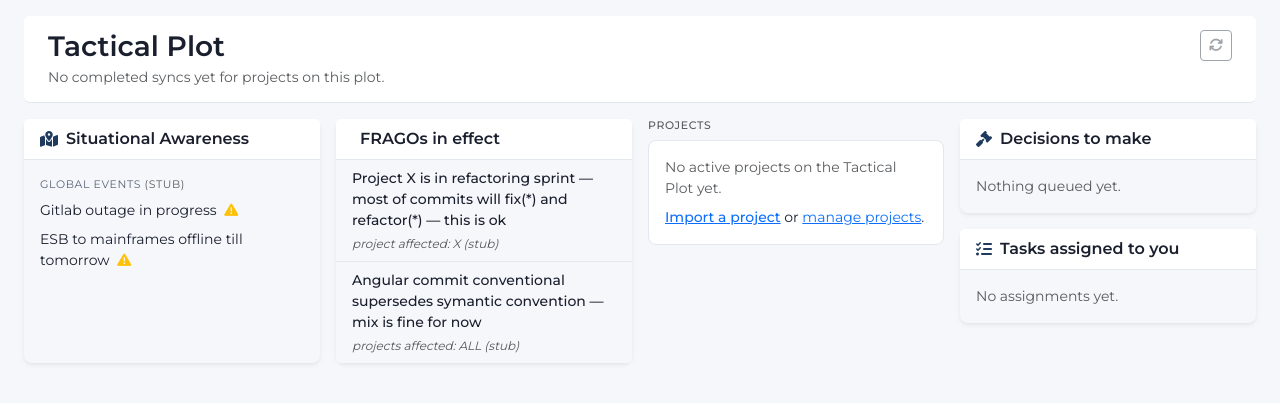
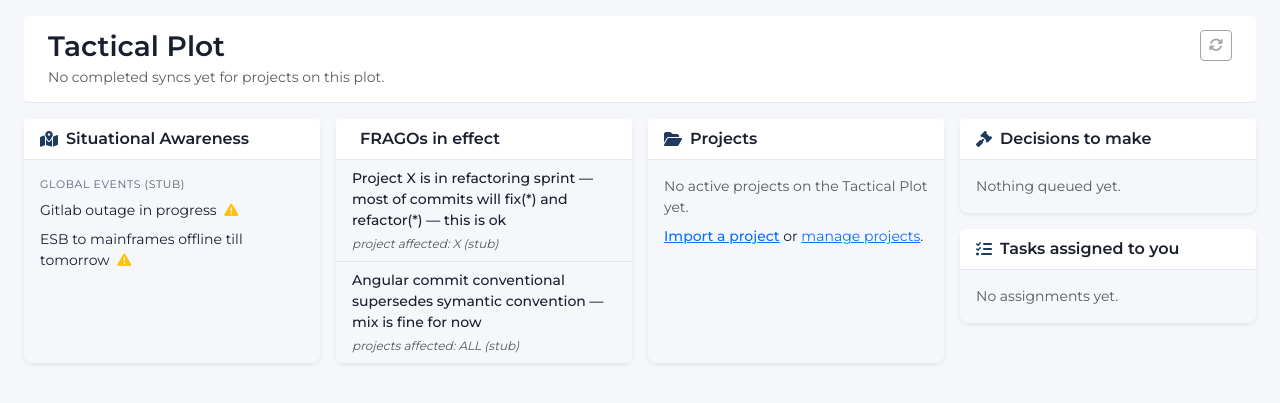
Before and after one commit to FeatureFactory-io/huginn, a Django app: page /?next=/projects/ in a window 1280 px wide. Shown: the part 59-462 px from the top of the page. Run offline with Django 5.2, Linux system fonts and the light colour scheme; the visitor is signed in with stand-in values (Sample User, id 1); data that the repository does not hold is empty; parts of the project's set-up code (start-up, migrations or seed data) failed here and were passed over; some libraries are stand-ins or nearby versions.

Commit message:
refactor(ui): Projects rail matches FRAGOs list-group widget
- Single card + flush rows; rows are list-group-item-action links
- Replace hg-card tiles with FW-medium title line, badge, prose subline
- Sync state as left border accent + badge; drop standalone color-bar tiles
- Trim unused hg-plot-tile body rule

Co-authored-by: Cursor <cursoragent@cursor.com>

```diff
--- a/static/css/huginn.css
+++ b/static/css/huginn.css
@@ -160,15 +160,10 @@ main.hg-main {
   flex: 1 1 auto;
 }
 
-/* Tactical Plot project tiles: less vertical padding than generic hg-card */
-.hg-card.hg-plot-tile .card-body {
-  padding: 0.65rem 1rem 0.8rem;
-}
 
-.hg-plot-tile-path {
-  line-height: 1.25;
-  max-width: min(46%, 11rem);
-  padding-top: 0.125rem;
+.hg-plot-project-path {
+  max-width: min(100%, 11rem);
+  text-align: end;
 }
 
 .hg-edit-project-source {
--- a/ui/templates/ui/dashboard/projects.html
+++ b/ui/templates/ui/dashboard/projects.html
@@ -62,17 +62,21 @@
   </div>
 
   <div class="col-12 col-xl-3 order-3" data-testid="dashboard-plot-col-projects">
-    <h2 class="h6 hg-label-caps text-muted mb-2">Projects</h2>
-    <div class="vstack gap-3">
+    <section class="card border-0 shadow-sm rounded-3 hg-plot-sidebar-card h-100" data-testid="dashboard-rail-projects">
+      <div class="card-header bg-white fw-semibold border-bottom py-2 px-3 d-flex align-items-center">
+        <i class="fa-solid fa-folder-open me-2 text-primary" aria-hidden="true"></i>
+        <span>Projects</span>
+      </div>
       {% if dashboard_projects %}
+      <div class="list-group list-group-flush small">
         {% for card in dashboard_projects %}
-        <div class="d-flex" data-testid="dashboard-project-card-{{ card.pk }}">
-          <article class="hg-card hg-plot-tile h-100 w-100 position-relative" tabindex="0" role="article">
-            <div class="color-bar {{ card.sync_bar_hue }}" aria-hidden="true"></div>
-            <div class="card-body">
-              <div class="d-flex align-items-start justify-content-between gap-2 flex-wrap">
-                <h3 class="h6 hg-card-name flex-grow-1 mb-0 d-flex gap-2 align-items-center min-w-0">
-                  <span class="hg-source-icons d-inline-flex align-items-center gap-1 lh-1 position-relative z-2" aria-hidden="false">
+        <a class="list-group-item list-group-item-action px-3 py-2 border-start border-3 {{ card.sync_border_class }} text-decoration-none text-reset"
+           href="{% url 'projects-detail' pk=card.pk %}"
+           aria-label="Open project {{ card.name }}"
+           data-testid="dashboard-project-card-{{ card.pk }}">
+          <div class="d-flex justify-content-between align-items-start gap-2 mb-1">
+            <div class="fw-medium d-flex gap-2 align-items-center min-w-0 flex-grow-1">
+              <span class="hg-source-icons d-inline-flex align-items-center gap-1 lh-1 flex-shrink-0" aria-hidden="false">
                 {% for src in card.sources %}
                   <img src="https://cdn.simpleicons.org/{{ src.si_slug }}"
                        width="18"
@@ -88,41 +92,37 @@
                 {% endif %}
               </span>
               <span class="text-break" data-testid="dashboard-card-{{ card.pk }}-name">{{ card.name }}</span>
-                </h3>
+            </div>
             {% if card.source_path %}
-                <div class="hg-plot-tile-path text-end flex-shrink-0 position-relative z-2" data-testid="dashboard-card-{{ card.pk }}-source-path">
-                  <code class="small text-body text-break d-inline-block text-end">{{ card.source_path }}</code>
-                </div>
+            <code class="small text-body ms-1 text-break flex-shrink-0 hg-plot-project-path" data-testid="dashboard-card-{{ card.pk }}-source-path">{{ card.source_path }}</code>
             {% endif %}
           </div>
-              <p class="mb-2 mt-1">
+          <div class="mb-1">
             <span class="badge {{ card.sync_badge_class }}">{{ card.sync_state_display }}</span>
-              </p>
+          </div>
           {% if card.description %}
-              <div class="d-flex flex-column gap-1 small pt-1" data-testid="dashboard-card-{{ card.pk }}-body">
+          <div data-testid="dashboard-card-{{ card.pk }}-body">
             <p class="mb-0 text-body-secondary lh-sm" data-testid="dashboard-card-{{ card.pk }}-gitlab-description">{{ card.description }}</p>
           </div>
           {% elif not card.source_path %}
-              <div class="d-flex flex-column gap-1 small pt-1" data-testid="dashboard-card-{{ card.pk }}-body">
-                <p class="mb-0 text-muted" data-testid="dashboard-card-{{ card.pk }}-empty-subtitle">—</p>
+          <div data-testid="dashboard-card-{{ card.pk }}-body">
+            <p class="mb-0 text-muted fst-italic" style="font-size:0.75rem;" data-testid="dashboard-card-{{ card.pk }}-empty-subtitle">—</p>
           </div>
           {% endif %}
+        </a>
+        {% endfor %}
       </div>
-            <a class="stretched-link" href="{% url 'projects-detail' pk=card.pk %}" aria-label="Open project {{ card.name }}"></a>
-          </article>
-        </div>
-        {% endfor %}
       {% else %}
-        <div class="rounded-3 border bg-white p-3" data-testid="dashboard-empty-projects">
-          <p class="text-muted mb-2 small">No active projects on the Tactical Plot yet.</p>
-          <p class="mb-0 small">
+      <div class="card-body py-3 px-3 small" data-testid="dashboard-empty-projects">
+        <p class="text-muted mb-2">No active projects on the Tactical Plot yet.</p>
+        <p class="mb-0 mt-2">
           <a href="{% url 'projects-import' %}" class="fw-medium">Import a project</a>
           or
           <a href="{% url 'projects-list' %}">manage projects</a>.
         </p>
       </div>
       {% endif %}
-    </div>
+    </section>
   </div>
 
   <div class="col-12 col-xl-3 order-4 vstack gap-3" data-testid="dashboard-plot-col-work-queue">
--- a/ui/views/dashboard.py
+++ b/ui/views/dashboard.py
@@ -34,14 +34,14 @@ _DS_SOURCE_META = {
 
 
 def _sync_visuals(sync_state: str) -> tuple[str, str]:
-    """Return (color_bar_key, Bootstrap 5 badge class) for Tactical Plot tiles."""
+    """Return (Bootstrap 5 badge class, border-* class for list-row left accent)."""
     m = {
-        Project.SyncState.ACTIVE.value: ("green", "text-bg-success"),
-        Project.SyncState.ERROR.value: ("red", "text-bg-danger"),
-        Project.SyncState.SYNCING.value: ("yellow", "text-bg-warning text-dark"),
-        Project.SyncState.INITIAL_SYNC_QUEUED.value: ("orange", "text-bg-secondary"),
+        Project.SyncState.ACTIVE.value: ("text-bg-success", "border-success"),
+        Project.SyncState.ERROR.value: ("text-bg-danger", "border-danger"),
+        Project.SyncState.SYNCING.value: ("text-bg-warning text-dark", "border-warning"),
+        Project.SyncState.INITIAL_SYNC_QUEUED.value: ("text-bg-secondary", "border-secondary"),
     }
-    return m.get(sync_state, ("grey", "text-bg-secondary"))
+    return m.get(sync_state, ("text-bg-secondary", "border-secondary"))
 
 
 def _sources_for_project(project: Project) -> list[dict]:
@@ -62,7 +62,7 @@ def _project_cards(projects: list[Project]) -> list[dict]:
         name = (p.display_name or "").strip() or p.name
         desc = (p.description or "").strip()
         path = (p.source_path or "").strip()
-        bar_hue, badge_cls = _sync_visuals(str(p.sync_state))
+        badge_cls, border_cls = _sync_visuals(str(p.sync_state))
         out.append(
             {
                 "pk": p.pk,
@@ -72,8 +72,8 @@ def _project_cards(projects: list[Project]) -> list[dict]:
                 "sources": _sources_for_project(p),
                 "sync_state": str(p.sync_state),
                 "sync_state_display": p.get_sync_state_display(),
-                "sync_bar_hue": bar_hue,
                 "sync_badge_class": badge_cls,
+                "sync_border_class": border_cls,
             }
         )
     return out
@@ -91,7 +91,7 @@ def _max_last_sync_among(projects: list[Project]) -> datetime | None:
 
 
 class DashboardProjectsView(View):
-    """GET: Tactical Plot — real project cards; rail chrome still placeholder."""
+    """GET: Tactical Plot — project list in same widget chrome as other rails."""
 
     template_name = "ui/dashboard/projects.html"
 
```
Lines whose indentation alone changed are shown as unchanged.
